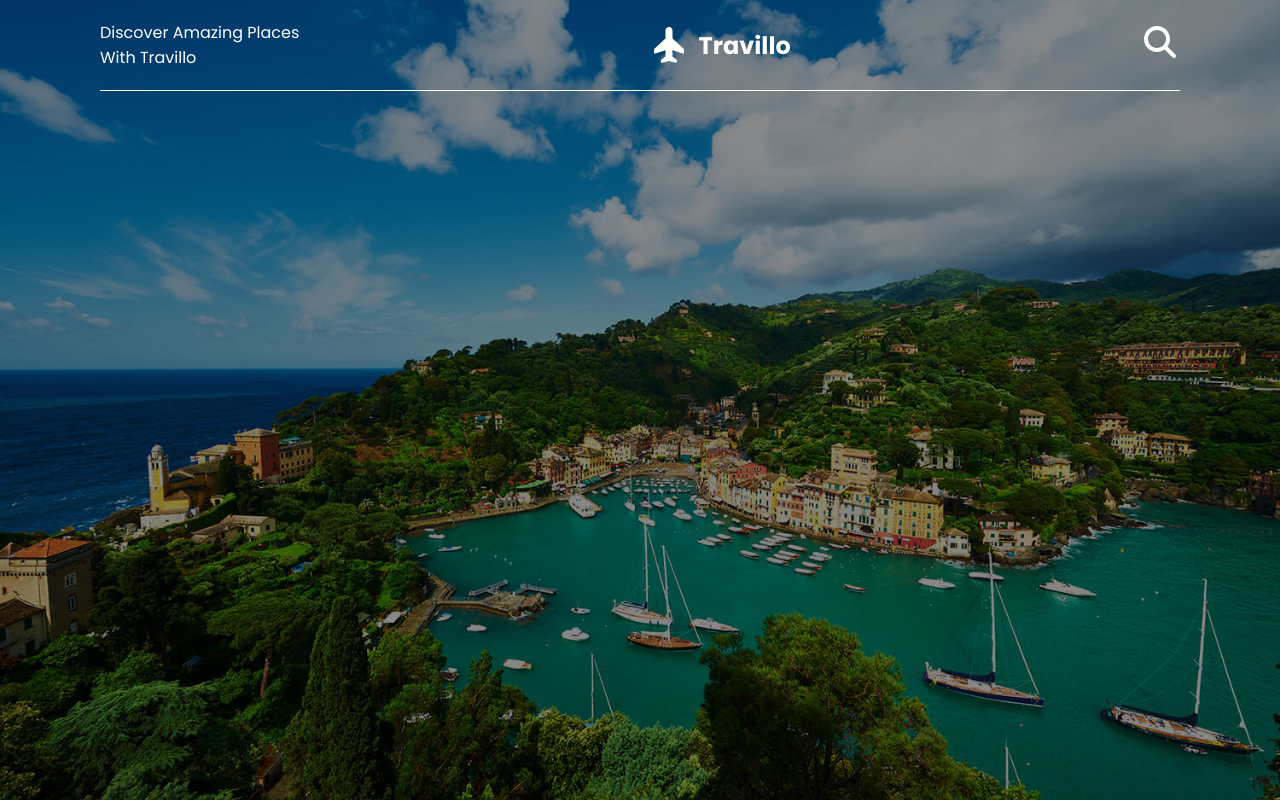
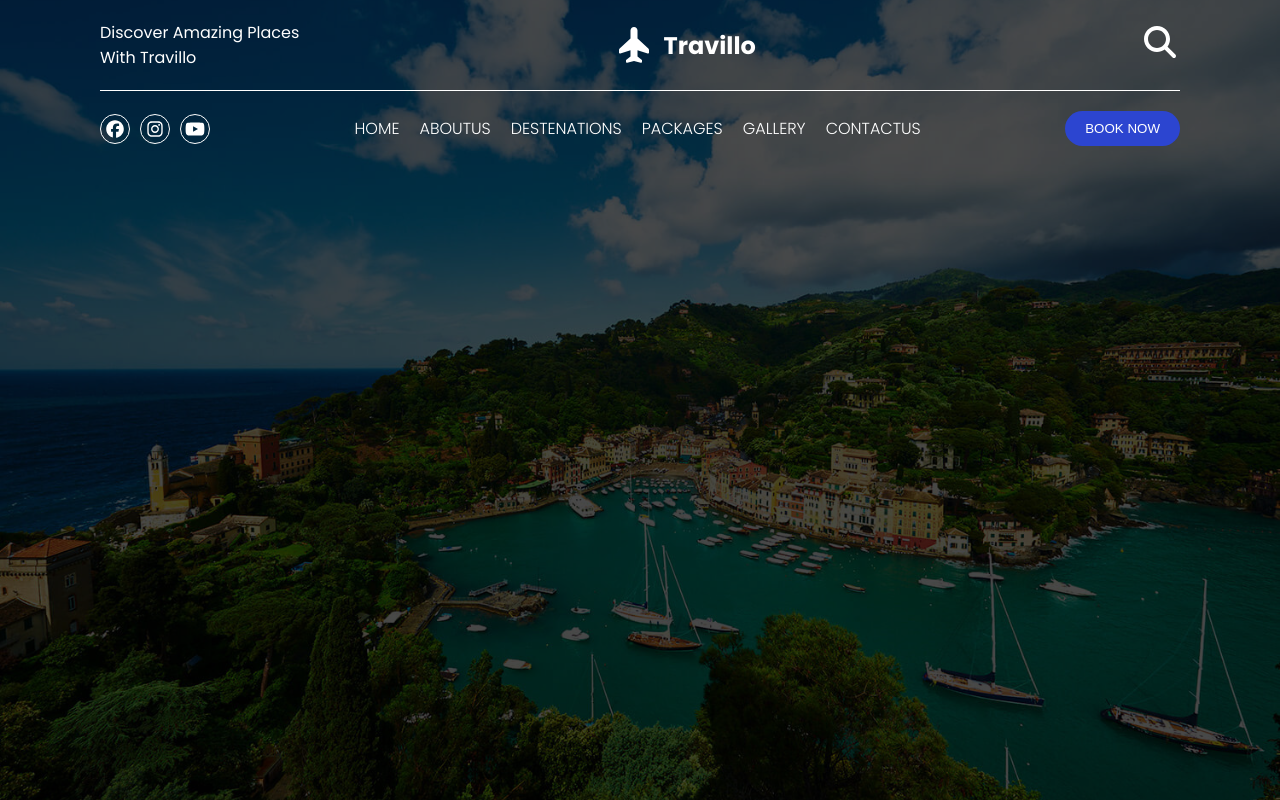
Before and after one commit to qutibaalqasim/Travillo, a plain HTML site: page index.html in a window 1280 px wide. Drawn offline with Linux system fonts and the light colour scheme.

Commit message:
finishing the nav-bottom

```diff
--- a/index.html
+++ b/index.html
@@ -26,6 +26,26 @@
                         <svg width="40px" xmlns="http://www.w3.org/2000/svg" viewBox="0 0 640 640"><path fill="#ffffff" d="M480 272C480 317.9 465.1 360.3 440 394.7L566.6 521.4C579.1 533.9 579.1 554.2 566.6 566.7C554.1 579.2 533.8 579.2 521.3 566.7L394.7 440C360.3 465.1 317.9 480 272 480C157.1 480 64 386.9 64 272C64 157.1 157.1 64 272 64C386.9 64 480 157.1 480 272zM272 416C351.5 416 416 351.5 416 272C416 192.5 351.5 128 272 128C192.5 128 128 192.5 128 272C128 351.5 192.5 416 272 416z"/></svg>
                     </div>
             </div>
+            <div class="nav-bottom">
+                <div class="links">
+                    <svg class="link" width="30px" xmlns="http://www.w3.org/2000/svg" viewBox="0 0 640 640"><path fill="#ffffff" d="M576 320C576 178.6 461.4 64 320 64C178.6 64 64 178.6 64 320C64 440 146.7 540.8 258.2 568.5L258.2 398.2L205.4 398.2L205.4 320L258.2 320L258.2 286.3C258.2 199.2 297.6 158.8 383.2 158.8C399.4 158.8 427.4 162 438.9 165.2L438.9 236C432.9 235.4 422.4 235 409.3 235C367.3 235 351.1 250.9 351.1 292.2L351.1 320L434.7 320L420.3 398.2L351 398.2L351 574.1C477.8 558.8 576 450.9 576 320z"/></svg>
+                    <svg class="link" width="30px" xmlns="http://www.w3.org/2000/svg" viewBox="0 0 640 640"><path fill="#ffffff" d="M320.3 205C256.8 204.8 205.2 256.2 205 319.7C204.8 383.2 256.2 434.8 319.7 435C383.2 435.2 434.8 383.8 435 320.3C435.2 256.8 383.8 205.2 320.3 205zM319.7 245.4C360.9 245.2 394.4 278.5 394.6 319.7C394.8 360.9 361.5 394.4 320.3 394.6C279.1 394.8 245.6 361.5 245.4 320.3C245.2 279.1 278.5 245.6 319.7 245.4zM413.1 200.3C413.1 185.5 425.1 173.5 439.9 173.5C454.7 173.5 466.7 185.5 466.7 200.3C466.7 215.1 454.7 227.1 439.9 227.1C425.1 227.1 413.1 215.1 413.1 200.3zM542.8 227.5C541.1 191.6 532.9 159.8 506.6 133.6C480.4 107.4 448.6 99.2 412.7 97.4C375.7 95.3 264.8 95.3 227.8 97.4C192 99.1 160.2 107.3 133.9 133.5C107.6 159.7 99.5 191.5 97.7 227.4C95.6 264.4 95.6 375.3 97.7 412.3C99.4 448.2 107.6 480 133.9 506.2C160.2 532.4 191.9 540.6 227.8 542.4C264.8 544.5 375.7 544.5 412.7 542.4C448.6 540.7 480.4 532.5 506.6 506.2C532.8 480 541 448.2 542.8 412.3C544.9 375.3 544.9 264.5 542.8 227.5zM495 452C487.2 471.6 472.1 486.7 452.4 494.6C422.9 506.3 352.9 503.6 320.3 503.6C287.7 503.6 217.6 506.2 188.2 494.6C168.6 486.8 153.5 471.7 145.6 452C133.9 422.5 136.6 352.5 136.6 319.9C136.6 287.3 134 217.2 145.6 187.8C153.4 168.2 168.5 153.1 188.2 145.2C217.7 133.5 287.7 136.2 320.3 136.2C352.9 136.2 423 133.6 452.4 145.2C472 153 487.1 168.1 495 187.8C506.7 217.3 504 287.3 504 319.9C504 352.5 506.7 422.6 495 452z"/></svg>
+                    <svg class="link" width="30px" xmlns="http://www.w3.org/2000/svg" viewBox="0 0 640 640"><path fill="#ffffff" d="M581.7 188.1C575.5 164.4 556.9 145.8 533.4 139.5C490.9 128 320.1 128 320.1 128C320.1 128 149.3 128 106.7 139.5C83.2 145.8 64.7 164.4 58.4 188.1C47 231 47 320.4 47 320.4C47 320.4 47 409.8 58.4 452.7C64.7 476.3 83.2 494.2 106.7 500.5C149.3 512 320.1 512 320.1 512C320.1 512 490.9 512 533.5 500.5C557 494.2 575.5 476.3 581.8 452.7C593.2 409.8 593.2 320.4 593.2 320.4C593.2 320.4 593.2 231 581.8 188.1zM264.2 401.6L264.2 239.2L406.9 320.4L264.2 401.6z"/></svg>
+                </div>
+                <div class="Navbar">
+                    <ul class="nav-links">
+                        <a class="nav-link" href=""><li>HOME</li></a>
+                        <a class="nav-link" href=""><li>ABOUTUS</li></a>
+                        <a class="nav-link" href=""><li>DESTENATIONS</li></a>
+                        <a class="nav-link" href=""><li>PACKAGES</li></a>
+                        <a class="nav-link" href=""><li>GALLERY</li></a>
+                        <a class="nav-link" href=""><li>CONTACTUS</li></a>
+                    </ul>
+                </div>
+                <div class="book">
+                    <button class="btn">BOOK NOW</button>
+                </div>
+            </div>
         </nav>
     </header>
 
--- a/main.css
+++ b/main.css
@@ -21,7 +21,7 @@ body{
     top: 0;
     height: 100vh;
     width: 100%;
-    background-color: rgba(0, 0, 0, 0.464);
+    background-color: rgba(0, 0, 0, 0.708);
 }
 .container{
     width: 100%;
@@ -47,8 +47,68 @@ body{
     gap: 10px;
     color: white;
     cursor: pointer;
+    margin-right: 70px;
 }
 
 .search{
     cursor: pointer;
 }
+
+.nav-bottom{
+    position: relative;
+    display: flex;
+    justify-content: space-between;
+    align-items: center;
+    margin-top: 20px;
+}
+.links{
+    display: flex;
+    gap: 10px;
+}
+
+.link{
+    border: 1px solid white;
+    border-radius: 50%;
+    padding: 3px;
+    transition: background-color 0.3s ease-in-out;
+}
+
+.link:hover{
+    background-color: #ffffffb4;
+    cursor: pointer;
+}
+
+.nav-links{
+    display: flex;
+    align-items: center;
+    list-style: none;
+    gap: 20px;
+
+}
+
+.nav-link{
+    color: white;
+    text-decoration: none;
+    font-weight: 300;
+     transition: color 0.3s ease-in-out;
+}
+
+.nav-link:hover{
+    color: #2c45d0cf;
+}
+
+.btn{
+    background-color: #2c45d0;
+    color: white;
+    padding: 10px 20px;
+    border-radius: 20px;
+    text-decoration: none;
+    font-weight: 500;
+    border: none;
+    transition: background-color 0.3s ease-in-out;
+}
+
+.btn:hover{
+    background-color: #1a2b9f;
+    cursor: pointer;
+}
```
